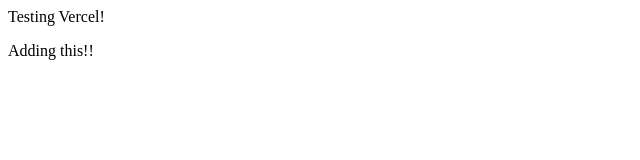
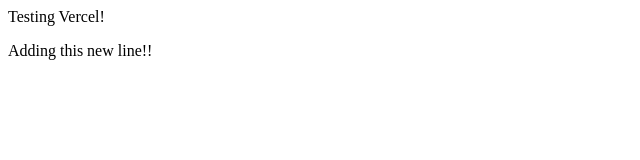
Before and after one commit to flaviocopes/verceltest, a plain HTML site: page index.html in a window 1280 px wide. Shown: the full height of the page, 0-640 px from the left. Drawn offline with Linux system fonts and the light colour scheme.

Commit message:
Update index.html

```diff
--- a/index.html
+++ b/index.html
@@ -1,6 +1,6 @@
 <html>
 <body>
   <p>Testing Vercel!</p>
-  <p>Adding this!!</p>
+  <p>Adding this new line!!</p>
 </body>
 </html>
```
